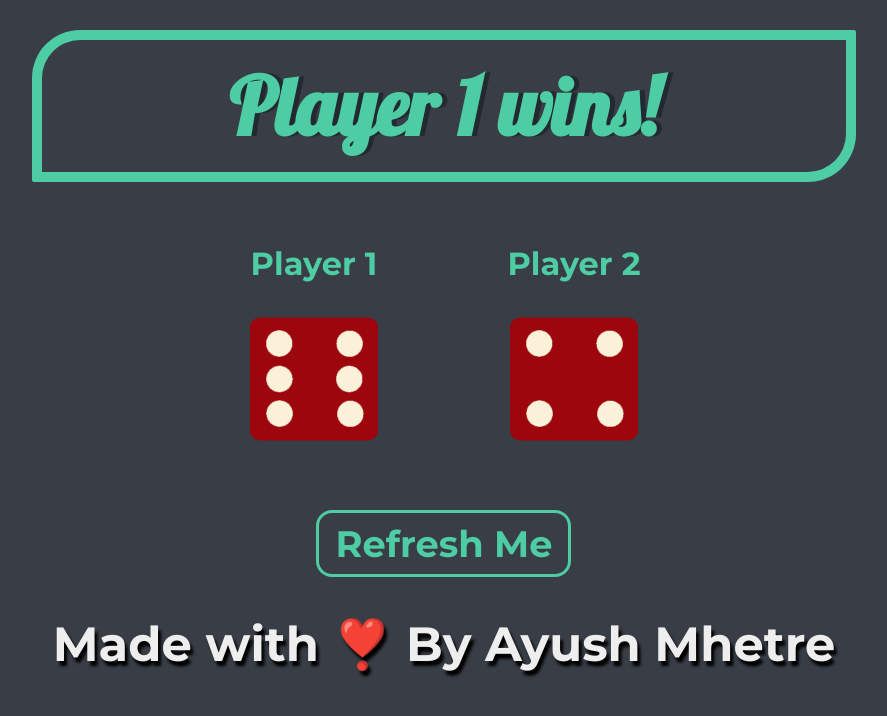
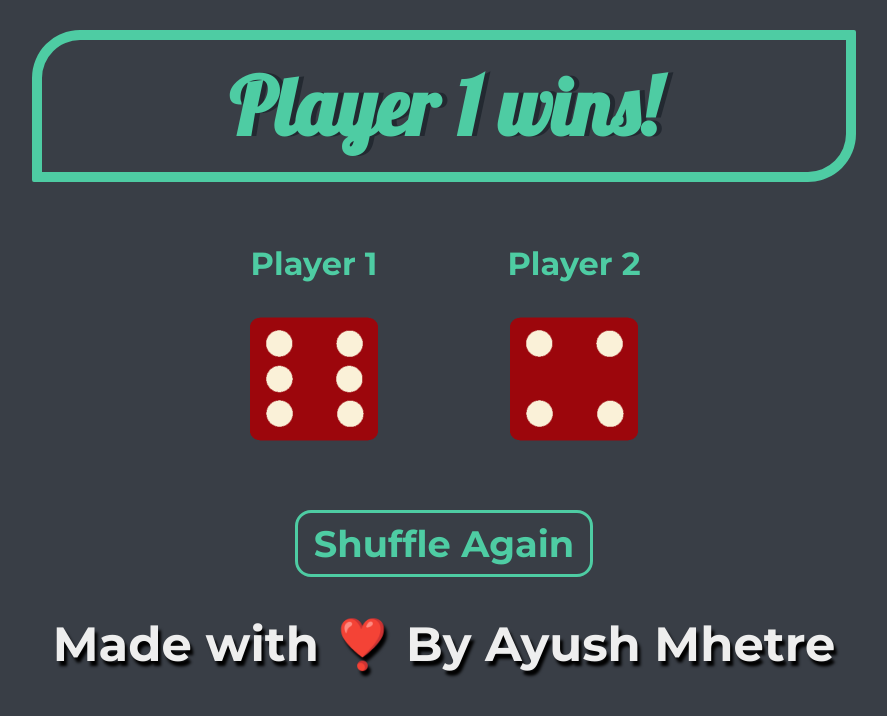
Before and after one commit to mhetreayush/DiceeGame, a plain HTML site: page index.html in a window 1280 px wide. Shown: the whole page, without its empty margins (196-1083 px from the left). Drawn offline with Linux system fonts and the light colour scheme.

Commit message:
Shuffle Again

```diff
--- a/index.html
+++ b/index.html
@@ -26,7 +26,7 @@
         <img id="img2" src="">
       </div>
 
-      <h1><button onClick="window.location.reload();" id="refresh">Refresh Me</button></h1>
+      <h1><button onClick="window.location.reload();" id="refresh">Shuffle Again</button></h1>
 
 
     </div>
```
